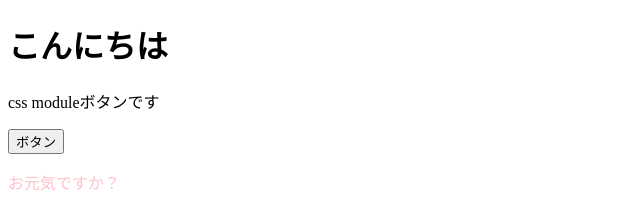
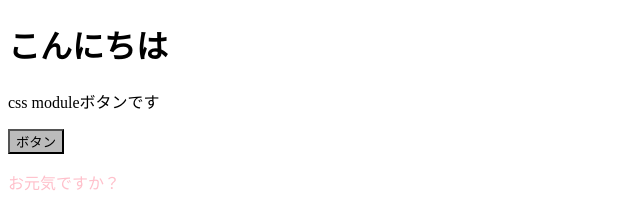
Before and after one commit to westtail/React_study_repository, a React (Create React App) app in the folder reactApp/react-sample/: page / in a window 1280 px wide. Shown: the top 214 px of the page, without its empty margins (0-640 px from the left). Built offline with nearby package versions, Linux system fonts and the light colour scheme.

Commit message:
sass導入と対応

```diff
--- a/reactApp/react-sample/package.json
+++ b/reactApp/react-sample/package.json
@@ -9,6 +9,7 @@
     "react": "^18.2.0",
     "react-dom": "^18.2.0",
     "react-scripts": "5.0.1",
+    "sass": "^1.62.1",
     "web-vitals": "^2.1.4"
   },
   "scripts": {
--- a/reactApp/react-sample/src/CssModule.jsx
+++ b/reactApp/react-sample/src/CssModule.jsx
@@ -1,10 +1,10 @@
-import classes from "./CssModule.module.scss"
+import "./CssModule.scss"
 
 export const CssModule = () => {
     return (
-        <div className={"classes.container"}>
-            <p className={"classes.title"}>css moduleボタンです</p>
-            <button className={"classes.button"}>ボタン</button>
+        <div className="container">
+            <p className="title">css moduleボタンです</p>
+            <button className="button">ボタン</button>
         </div>
     );
 };
--- a/reactApp/react-sample/src/CssModule.module.scss
+++ b/reactApp/react-sample/src/CssModule.scss
@@ -1,9 +1,10 @@
 .comtainer {
     border: solid 1px #aaa;
+    text-align: center;
 }
 .title {
     color: #000;
 }
 .button {
-    background-color:  #222;
+    background-color:  #bbb;
 }
```
Also changed, not shown: 1 other file (tests, documents, lock files or other folders).
